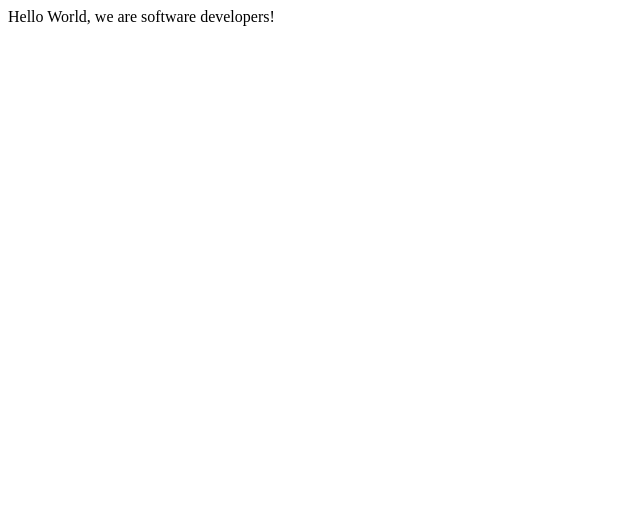
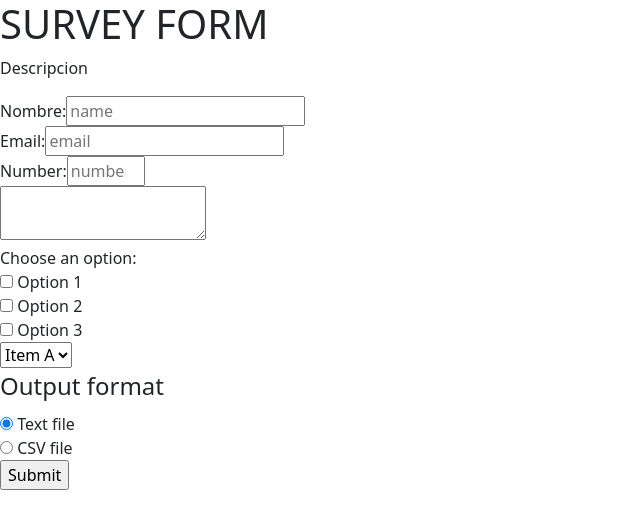
Before and after one commit to xstackman/FranciscoAndCarlos, a plain HTML site: page index.html in a window 1280 px wide. Shown: the whole page, without its empty margins (0-640 px from the left). Drawn offline with nearby package versions, Linux system fonts and the light colour scheme.

Commit message:
Add Form html for task 2

```diff
--- a/index.html
+++ b/index.html
@@ -1,18 +1,57 @@
 <!DOCTYPE html>
-<html lang="en">
+<html>
   <head>
-    <meta charset="UTF-8">
-    <title>Fork Me! FCC: Test Suite Template</title>
     <link rel="stylesheet" href="css/style.css">
+    <link rel="stylesheet" href="https://cdn.jsdelivr.net/npm/bootstrap@5.1.3/dist/css/bootstrap.min.css" integrity="sha384-1BmE4kWBq78iYhFldvKuhfTAU6auU8tT94WrHftjDbrCEXSU1oBoqyl2QvZ6jIW3" crossorigin="anonymous">
   </head>
+  <body>
+    <h1 id="title">SURVEY FORM</h1>
+    <p id="description">Descripcion</p>
 
-  <body>
-    <script src="https://cdn.freecodecamp.org/testable-projects-fcc/v1/bundle.js"></script>
-    Hello World, we are software developers!
+    <form id="survey-form">
+      <div><label id="name-label">Nombre: </label><input id="name" type="text"  placeholder="name" required></input> </div>
+      <div><label id="email-label">Email:   </label><input id="email" type="email" placeholder="email"required></input></div>
+      <div><label id="number-label">Number: </label><input id="number" type="number" placeholder="number"  min="1" max="5" required></input></div>
+       <div><textarea></textarea></div>
+       <label for="cars">Choose an option:</label>
+
+       <div>
+          <input type="checkbox" id="opt1" name="vopt1" value="op1">
+          <label for="option1"> Option 1</label><br>
+          <input type="checkbox" id="opt2" name="vopt2" value="op2">
+          <label for="option2"> Option 2</label><br>
+          <input type="checkbox" id="opt3" name="vopt3" value="op3">
+          <label for="option3"> Option 3</label><br>
+
+       </div>
+<div>
+<select name="items" id="dropdown">
+  <option value="item-a">Item A</option>
+  <option value="item-b">Item B</option>
+  <option value="item-c">Item C</option>
+</select>
+</div>
+
+
+<fieldset>
+<legend>Output format</legend>
+  <div>
+    <input type="radio" name="format" id="txt" value="txt" checked>
+    <label for="txt">Text file</label>
+  </div>
+  <div>
+    <input type="radio" name="format" id="csv" value="csv">
+    <label for="csv">CSV file</label>
+  </div>
+</fieldset>
 
 
 
+<div><input id="submit" type="submit"></input><div>
 
-    <script  src="js/index.js"></script>
+    </form>
+
+
+    <script src="https://cdn.jsdelivr.net/npm/bootstrap@5.1.3/dist/js/bootstrap.min.js" integrity="sha384-QJHtvGhmr9XOIpI6YVutG+2QOK9T+ZnN4kzFN1RtK3zEFEIsxhlmWl5/YESvpZ13" crossorigin="anonymous"></script>
   </body>
 </html>
```
